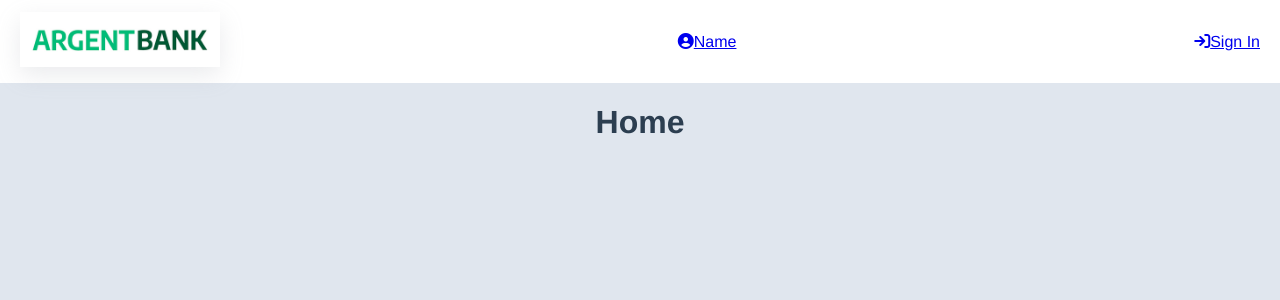
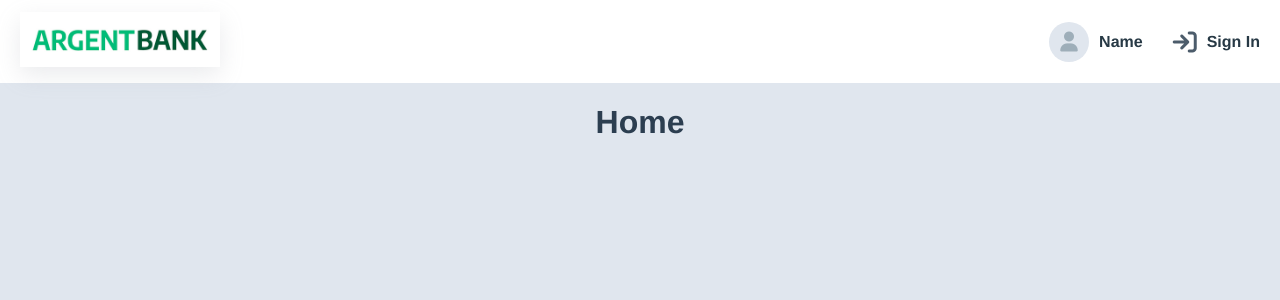
Before and after one commit to l-nikola/ArgentBank, a React (Vite) app: page / in a window 1280 px wide. Shown: the top 300 px of the page. Built offline with nearby package versions, Linux system fonts and the light colour scheme.

Commit message:
feat : header component

```diff
--- a/src/components/Header/index.jsx
+++ b/src/components/Header/index.jsx
@@ -1,21 +1,31 @@
 export default function Header() {
   return (
-    <nav className="header">
+    <header>
       <a href="/">
-        <img src="public/images/argentBankLogo.png" alt="Argent Bank Logo" />
+        <img src="/images/argentBankLogo.png" alt="Argent Bank Logo" />
       </a>
-      <div className="header__profile">
+      <nav>
+        <ul>
+          <li>
             <a href="./sign-in.html">
-          <i className="fa fa-user-circle"></i>
+              <i className="fa-solid fa-user"></i>
               Name
             </a>
-      </div>
-      <div className="header__login">
+          </li>
+          <li>
             <a href="./sign-in.html">
-          <i class="fa-solid fa-arrow-right-to-bracket"></i>
+              <i className="fa-solid fa-arrow-right-to-bracket"></i>
               Sign In
             </a>
-      </div>
+          </li>
+          {/* <li>
+          <a href="./sign-in.html">
+          <i className="fa-solid fa-arrow-right-from-bracket"></i>
+          Sign Out
+          </a>
+          </li> */}
+        </ul>
       </nav>
+    </header>
   );
 }
--- a/src/styles/components/header.scss
+++ b/src/styles/components/header.scss
@@ -1,4 +1,4 @@
-.header {
+header {
   display: flex;
   justify-content: space-between;
   align-items: center;
@@ -6,64 +6,46 @@
   height: 73px;
   background-color: white;
 
-  .router-link-exact-active {
-    color: #42b983;
-  }
-
   img {
-    max-width: 100%;
     width: 200px;
     box-shadow: rgba(149, 157, 165, 0.2) 0px 8px 24px;
   }
 
-  &__button {
-    text-decoration: none;
-    margin-right: 0.5rem;
+  nav {
+    ul {
+      display: flex;
+      list-style: none;
+      align-items: center;
+      gap: 30px;
 
-    a {
-      display: flex;
-      align-items: center;
-      font-weight: bold;
-      color: #2c3e50;
-    }
+      a {
+        color: var(--text);
+        font-weight: bold;
+        display: flex;
+        align-items: center;
 
-    &:hover {
-      text-decoration: underline;
+        i {
+          margin-right: 10px;
+        }
+
+        i.fa-arrow-right-to-bracket,
+        i.fa-arrow-right-from-bracket {
+          font-size: 24px;
+          color: #4c5c6b;
+        }
+
+        i.fa-user {
+          color: #9eaeb9;
+          background-color: var(--backgroundGrey);
+          border-radius: 50%;
+          width: 40px;
+          height: 40px;
+          display: flex;
+          align-items: center;
+          justify-content: center;
+          font-size: 20px;
+        }
+      }
     }
   }
 }
-
-// .main-nav {
-//   display: flex;
-//   justify-content: space-between;
-//   align-items: center;
-//   padding: 5px 20px;
-// }
-
-// .main-nav a {
-//   font-weight: bold;
-//   color: #2c3e50;
-// }
-
-// .main-nav a.router-link-exact-active {
-//   color: #42b983;
-// }
-
-// .main-nav-item {
-//   text-decoration: none;
-//   margin-right: 0.5rem;
-// }
-
-// .main-nav-item:hover {
-//   text-decoration: underline;
-// }
-
-// .main-nav-logo {
-//   display: flex;
-//   align-items: center;
-// }
-
-// .main-nav-logo-image {
-//   max-width: 100%;
-//   width: 200px;
-// }
--- a/src/styles/index.scss
+++ b/src/styles/index.scss
@@ -4,6 +4,7 @@
 /* *********** Variables ********** */
 :root {
   --backgroundGrey: #e0e6ee;
+  --text: #273945;
 }
 
 /* *********** Global Styles ********** */
@@ -20,3 +21,7 @@ body {
   padding: 0;
   background-color: var(--backgroundGrey);
 }
+
+a {
+  text-decoration: none;
+}
```
Lines whose indentation alone changed are shown as unchanged.
